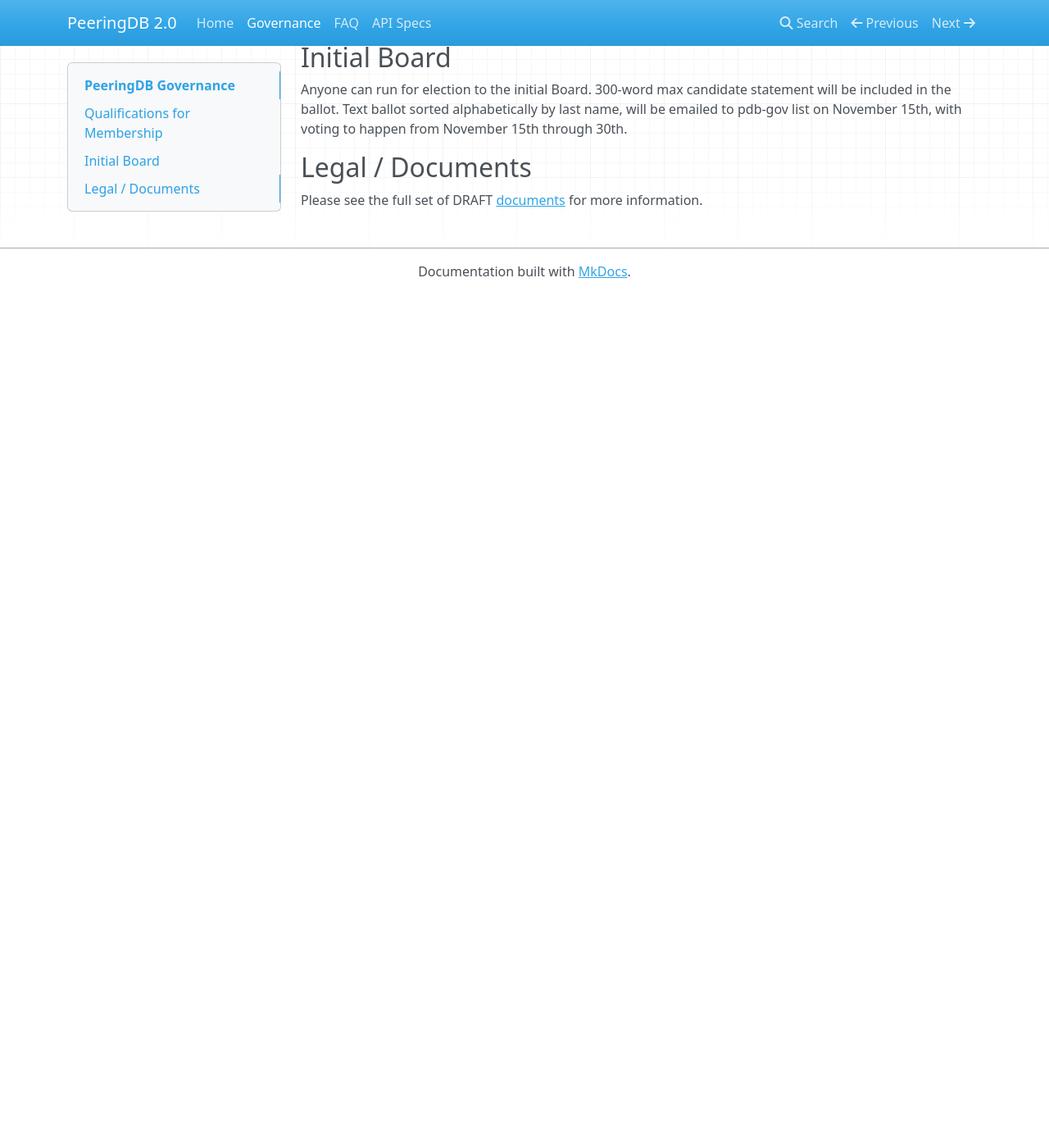
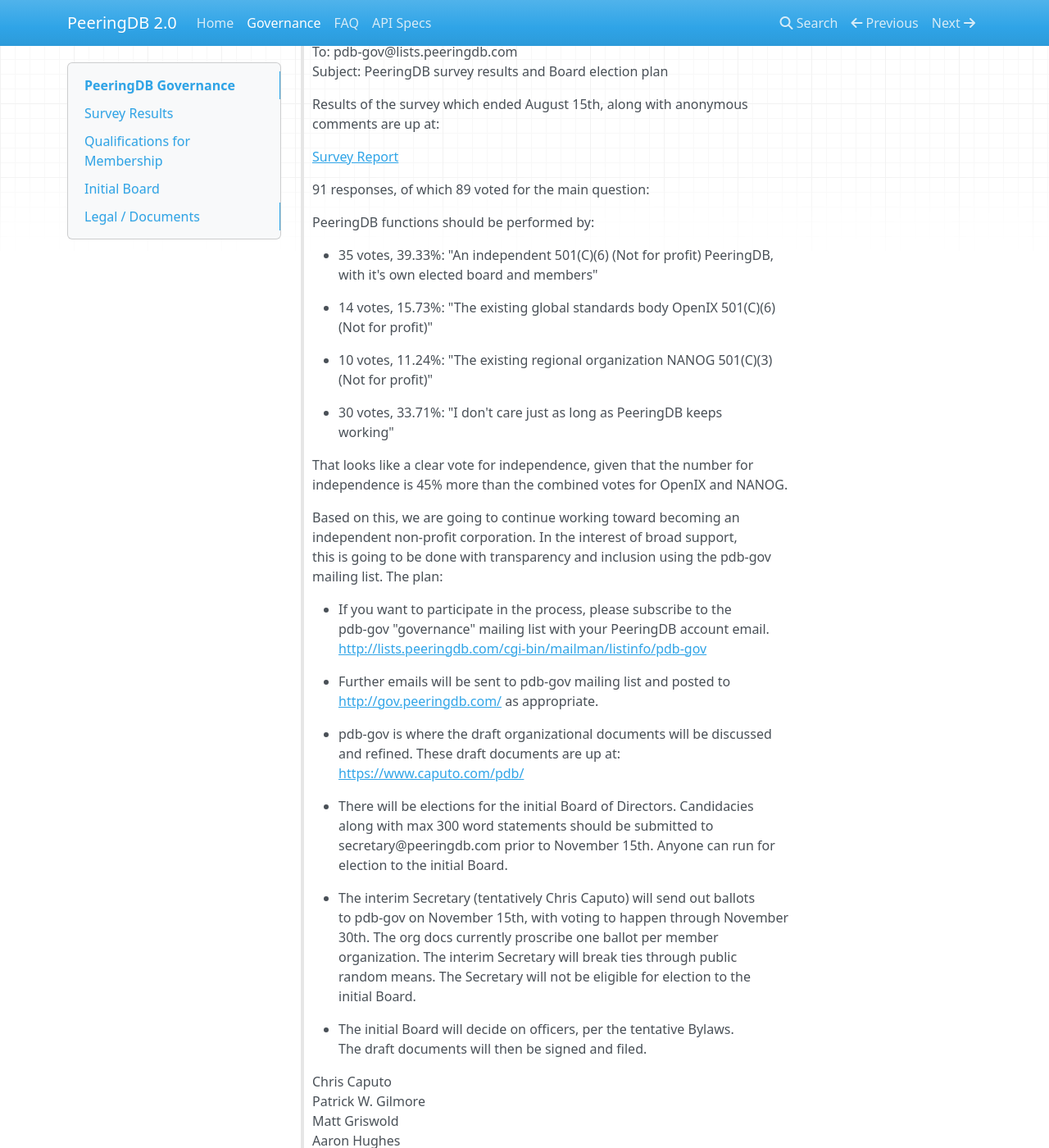
Before and after one commit to peeringdb/docs, an MkDocs documentation site: the page built from docs/gov.md, in a window 1280 px wide and 1400 px high, scrolled down 218 px. Shown: the whole window at 82% size. Built offline with MkDocs 1.6.1, drawn with Linux system fonts in a browser that asks for light colours; nearby versions of some CDN libraries; old or Windows-style settings are respelled for this version of MkDocs; before the commit the page ends 900 px from its top, so only the background shows below that; some of the changed text lies outside the part shown.

Commit message:
update docs, add survey results

```diff
--- a/docs/gov.md
+++ b/docs/gov.md
@@ -1,5 +1,75 @@
 
 # PeeringDB Governance
+
+## Survey Results
+
+Originally posted to <http://lists.peeringdb.com/pipermail/pdb-gov/2015-October/000013.html>
+
+> Date: Tue, 20 Oct 2015 18:49:12 +0000 (UTC)
+> From: Chris Caputo <secretary@peeringdb.com>
+> To: pdb-gov@lists.peeringdb.com
+> Subject: PeeringDB survey results and Board election plan
+
+> Results of the survey which ended August 15th, along with anonymous
+> comments are up at:
+>
+> [Survey Report](gov/20150800_PDB_Survey_results.pdf)
+>
+> 91 responses, of which 89 voted for the main question:
+
+>  PeeringDB functions should be performed by:
+
+>  - 35 votes, 39.33%: "An independent 501(C)(6) (Not for profit) PeeringDB,
+>       with it's own elected board and members"
+
+>  - 14 votes, 15.73%: "The existing global standards body OpenIX 501(C)(6)
+>       (Not for profit)"
+
+>  - 10 votes, 11.24%: "The existing regional organization NANOG 501(C)(3)
+>       (Not for profit)"
+
+>  - 30 votes, 33.71%: "I don't care just as long as PeeringDB keeps
+>       working"
+
+> That looks like a clear vote for independence, given that the number for
+> independence is 45% more than the combined votes for OpenIX and NANOG.
+
+> Based on this, we are going to continue working toward becoming an
+> independent non-profit corporation. In the interest of broad support,
+> this is going to be done with transparency and inclusion using the pdb-gov
+> mailing list. The plan:
+
+>  - If you want to participate in the process, please subscribe to the
+>    pdb-gov "governance" mailing list with your PeeringDB account email.
+>    <http://lists.peeringdb.com/cgi-bin/mailman/listinfo/pdb-gov>
+
+>  - Further emails will be sent to pdb-gov mailing list and posted to
+>    <http://gov.peeringdb.com/> as appropriate.
+
+>  - pdb-gov is where the draft organizational documents will be discussed
+>    and refined.  These draft documents are up at:
+>      <https://www.caputo.com/pdb/>
+
+>  - There will be elections for the initial Board of Directors. Candidacies
+>    along with max 300 word statements should be submitted to
+>    secretary@peeringdb.com prior to November 15th. Anyone can run for
+>    election to the initial Board.
+
+>  - The interim Secretary (tentatively Chris Caputo) will send out ballots
+>    to pdb-gov on November 15th, with voting to happen through November
+>    30th.  The org docs currently proscribe one ballot per member
+>    organization.  The interim Secretary will break ties through public
+>    random means.  The Secretary will not be eligible for election to the
+>    initial Board.
+
+>  - The initial Board will decide on officers, per the tentative Bylaws.
+>    The draft documents will then be signed and filed.
+
+> Chris Caputo
+> Patrick W. Gilmore
+> Matt Griswold
+> Aaron Hughes
+> Richard A Turkbergen
 
 ## Qualifications for Membership
 
--- a/mkdocs.yml
+++ b/mkdocs.yml
@@ -1,9 +1,10 @@
 site_name: PeeringDB 2.0
+site_url: http://docs.peeringdb.com
 
 pages:
-- [index.md, Home]
-- [gov.md, Governance]
-- [faq.md, FAQ]
-- [api_specs.md, API Specs]
+  - Home: index.md
+  - Governance: gov.md
+  - FAQ: faq.md
+  - API Specs: api_specs.md
 
 markdown_extensions: [abbr,def_list,footnotes,tables,admonition,nl2br,toc]
```
Also changed, not shown: 1 other file.
